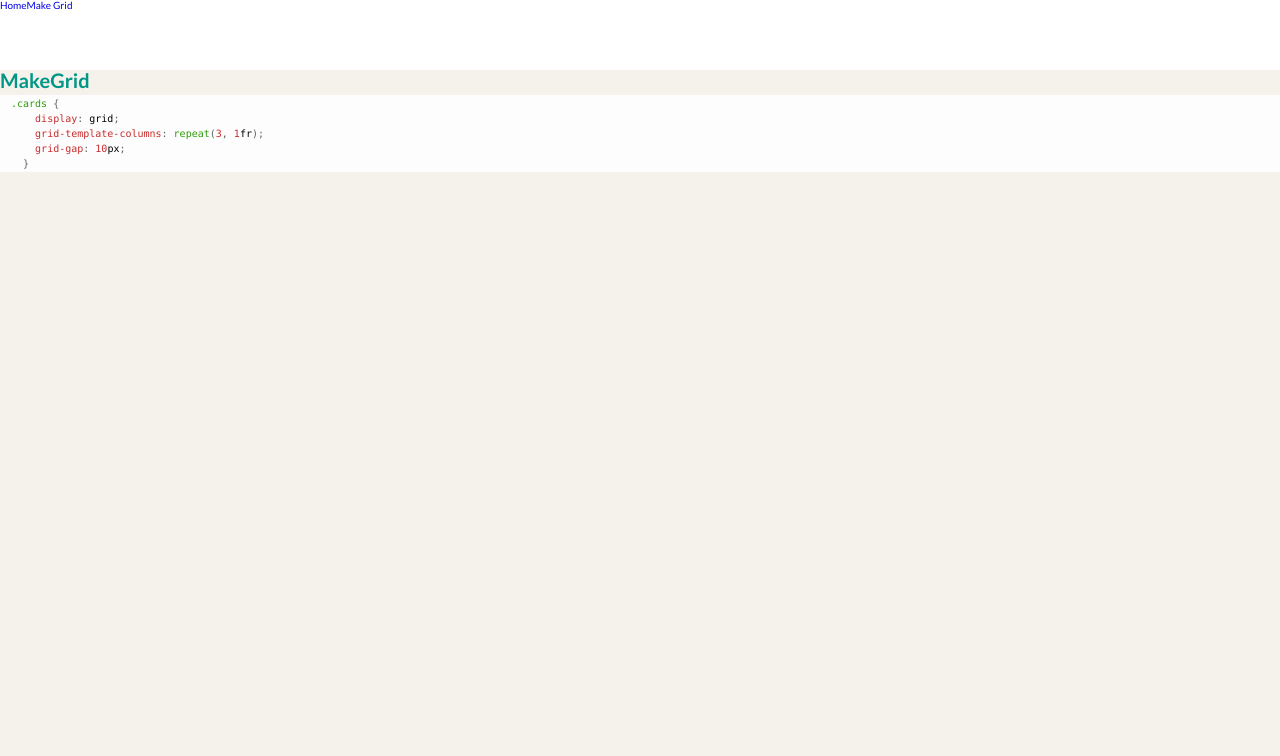
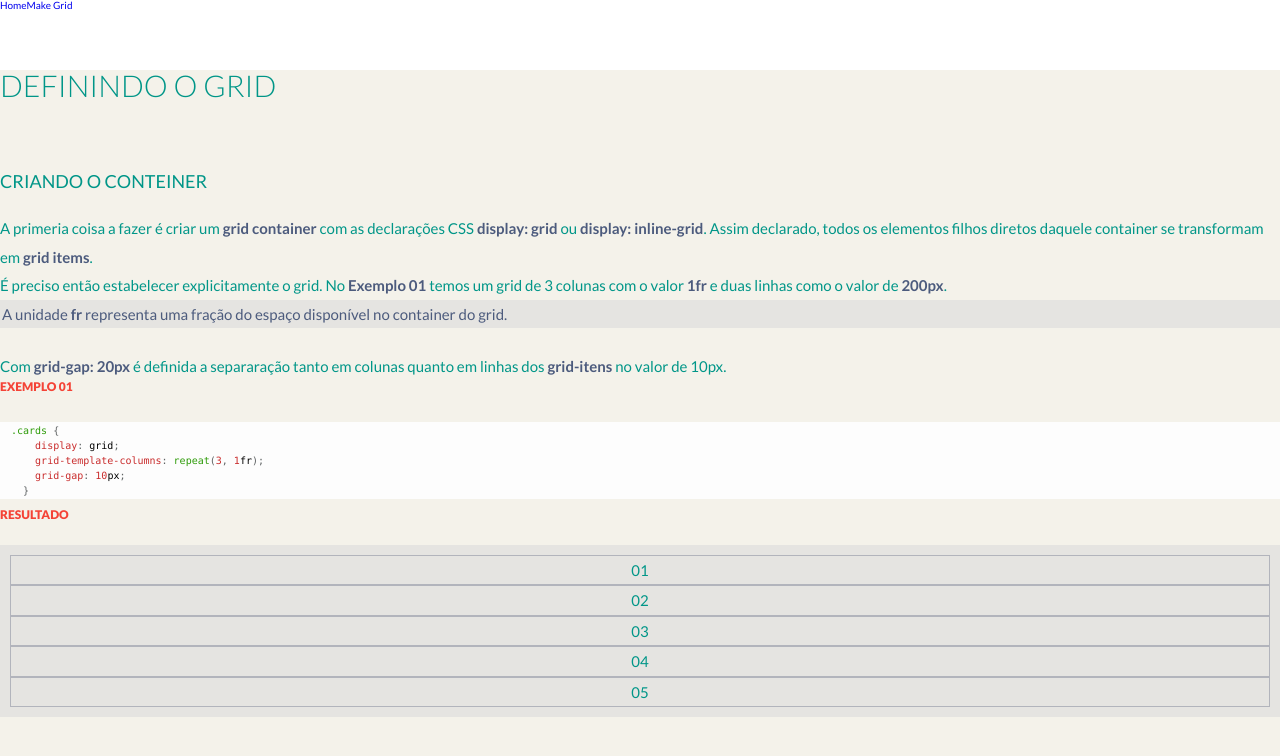
Before and after one commit to severidade/grid_css, a React (Create React App) app: page /make_grid in a window 1280 px wide. Shown: the top 756 px of the page. Built offline with nearby package versions, Linux system fonts and the light colour scheme; a web font is replaced by a local one.

Commit message:
feat: :rocket: Inicia a configuração das páginas internas

```diff
--- a/src/Pages/MakeGrid.jsx
+++ b/src/Pages/MakeGrid.jsx
@@ -12,13 +12,37 @@ export default function MakeGrid() {
     grid-gap: 10px;
   }`;
 
+
+
   return(
     <>
       <Navbar/>
-      <h1>MakeGrid</h1>
-      <SyntaxHighlighter language="css" style={coy}>
-        {code}
-      </SyntaxHighlighter>
+      <h3>DEFININDO O GRID</h3>
+      <div class="texto">
+        <h4 id="02_1_inter1">Criando o Conteiner</h4>
+        <p>A primeria coisa a fazer é criar um <strong>grid container</strong> com as declarações CSS <strong class="codigo">display: grid</strong> ou <strong class="codigo">display: inline-grid</strong>. Assim declarado, todos os elementos filhos diretos daquele container se transformam em <strong>grid items</strong>.</p>
+        <p>É preciso então estabelecer explicitamente o grid. No <strong>Exemplo 01</strong> temos um grid de 3 colunas com o valor <strong>1fr</strong> e duas linhas como o valor de <strong>200px</strong>.</p>
+        <p class="obs"> A unidade <strong>fr</strong> representa uma fração do espaço disponível no container do grid.</p>
+        <p>Com <strong class="codigo">grid-gap: 20px</strong> é definida a separaração tanto em colunas quanto em linhas dos <strong>grid-itens</strong> no valor de 10px.</p>
+      </div>
+      <div class="codigo">
+        <h5>Exemplo 01</h5>
+        <div className="container_code">
+          <SyntaxHighlighter language="css" style={coy}>
+            {code}
+          </SyntaxHighlighter>
+        </div>
+      </div>
+      <div class="resultado">
+      <h5>Resultado</h5>
+        <div class="exemplo_01">
+          <div class="item item-01"><p>01</p></div>
+          <div class="item item-02"><p>02</p></div>
+          <div class="item item-03"><p>03</p></div>
+          <div class="item item-04"><p>04</p></div>
+          <div class="item item-05"><p>05</p></div>
+        </div>
+      </div>
     </>
   )
 }
--- a/src/index.css
+++ b/src/index.css
@@ -1,4 +1,4 @@
-@import url('https://fonts.googleapis.com/css?family=Lato:300,400,700,900');
+@import url('https://fonts.googleapis.com/css2?family=Lato:wght@300;400;700;900&display=swap');
 @import url('https://fonts.googleapis.com/css?family=Lustria');
 
 :root {
@@ -31,13 +31,60 @@ h2 {
   color: var(--neutral-color);
 }
 
+h3 {
+  text-transform: uppercase;
+  font-weight: 300;
+  font-size: 3em;
+  padding-bottom: 2.4em;
+}
+
+h4 {
+  text-transform: uppercase;
+  font-weight: 400;
+  font-size: 1.8em;
+  padding-bottom: 24px;
+}
+
+h5 {
+  font-size: 1.2em;
+  font-weight: 800;
+  padding-bottom: 24px;
+  color: #F44336;
+  text-transform: uppercase;
+}
+
 p {
   font-size: 1.5em;
   line-height: 1.9em;
 }
 
+p strong, li strong {
+  color: var(--secundary-color-dark);
+}
+
+p.obs {
+  background: var(--neutral-color-02);
+  color: var(--secundary-color-dark);
+  padding: 0 2px;
+  margin-bottom: 24px;
+}
+
 .container_article > p {
   color: var(--neutral-color);
+}
+
+div[class*="exemplo_"] {
+  background: #d3d4d675;
+  margin-bottom: 24px;
+  padding: 10px;
+}
+
+.item {
+  border: solid 1px rgba(62, 71, 105, 0.3);
+  display: flex;
+  flex-wrap: wrap;
+  justify-content: center;
+  align-items: center;
 }
 
 .container_master {
```
